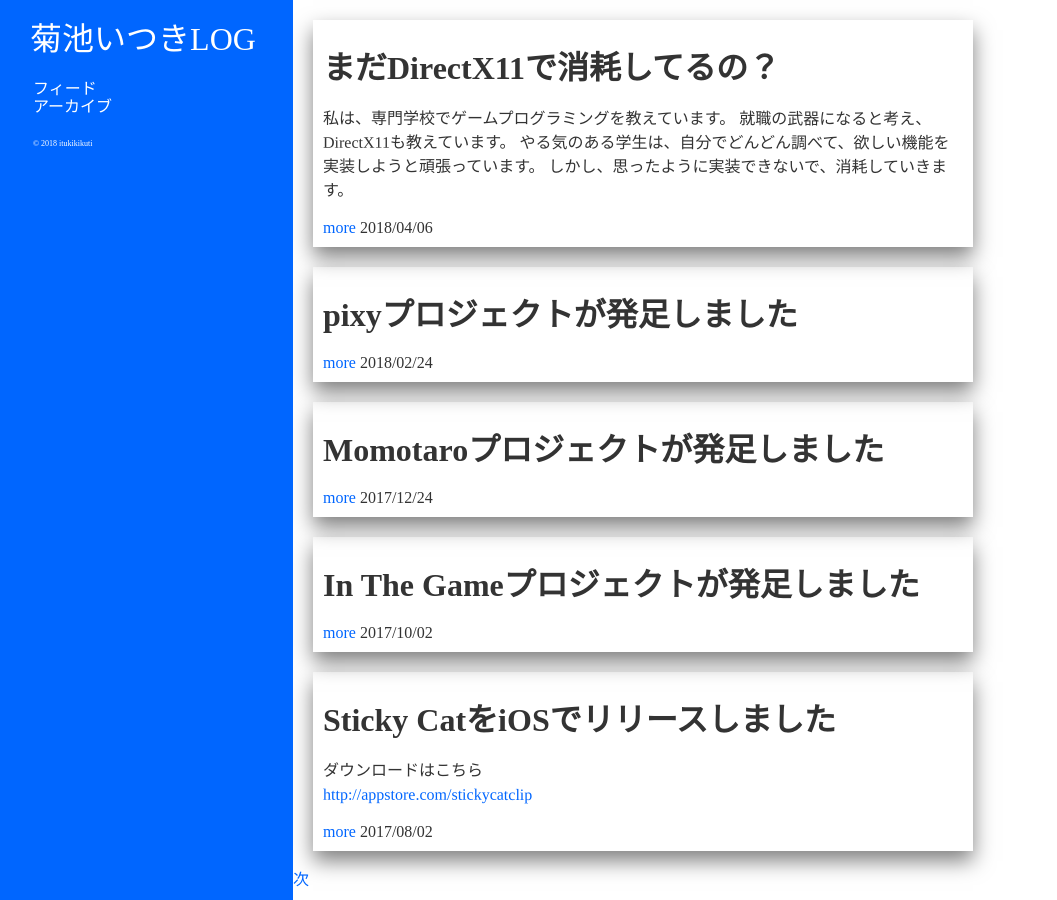
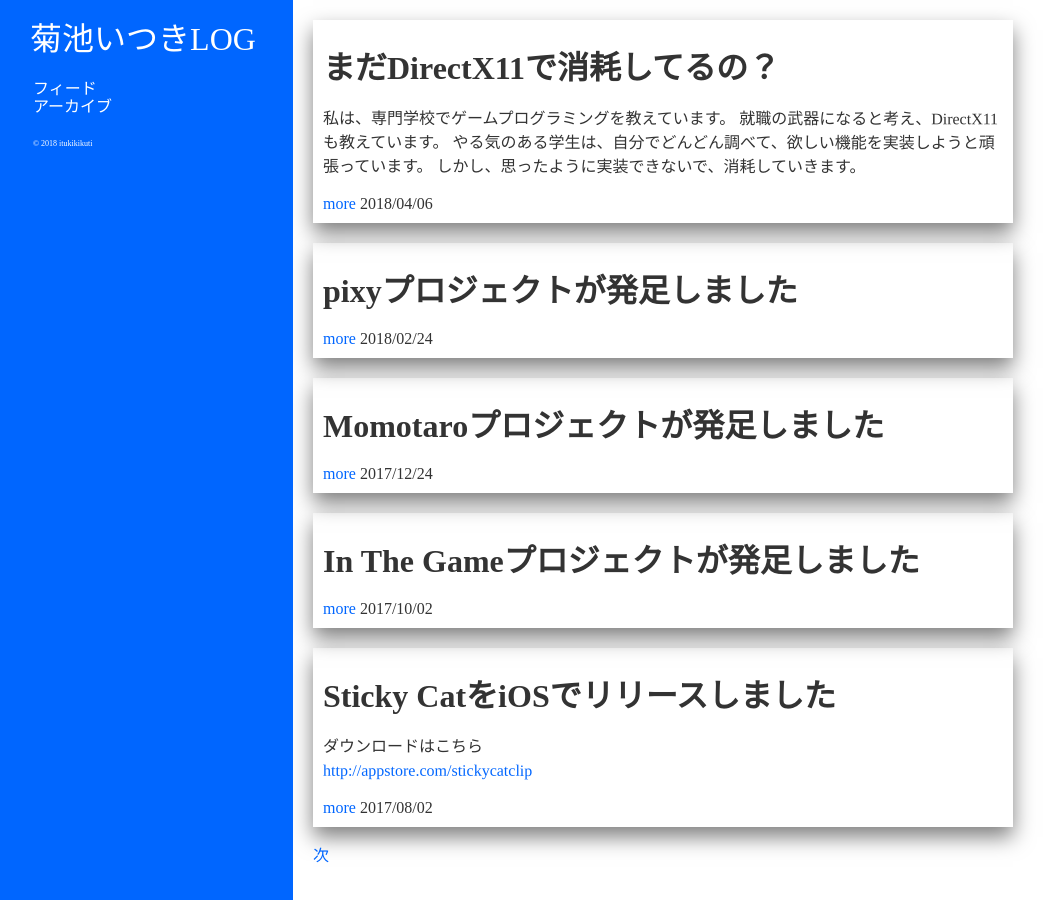
Before and after one commit to itukikikuti/windblow.net, a Jekyll site: the page built from index.html, in a window 1280 px wide. Shown: the whole page, without its empty margins (7-1064 px from the left). Built offline with Jekyll 4.4.1, drawn with Linux system fonts in a browser that asks for light colours; some web fonts are replaced; the list of posts is cut into pages by our own code.

Commit message:
Update style.scss

```diff
--- a/css/style.scss
+++ b/css/style.scss
@@ -42,14 +42,14 @@ header {
     }
 }
 main {
-    margin-left: 300px;
+    margin-left: 320px;
     max-width: 700px;
     nav ul {
         display: flex;
     }
 }
 article {
-    margin: 20px;
+    margin: 20px 0px;
     padding: 10px;
     box-shadow: 0px 10px 20px rgba(0, 0, 0, 0.5);
     h2 a {
```
